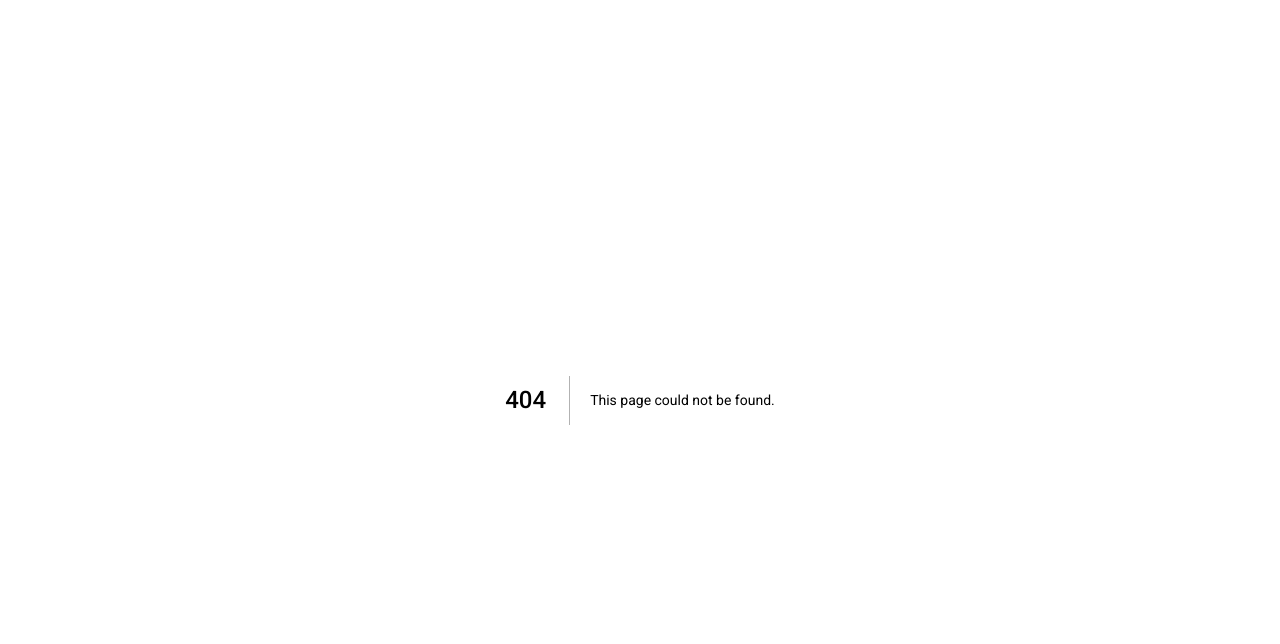
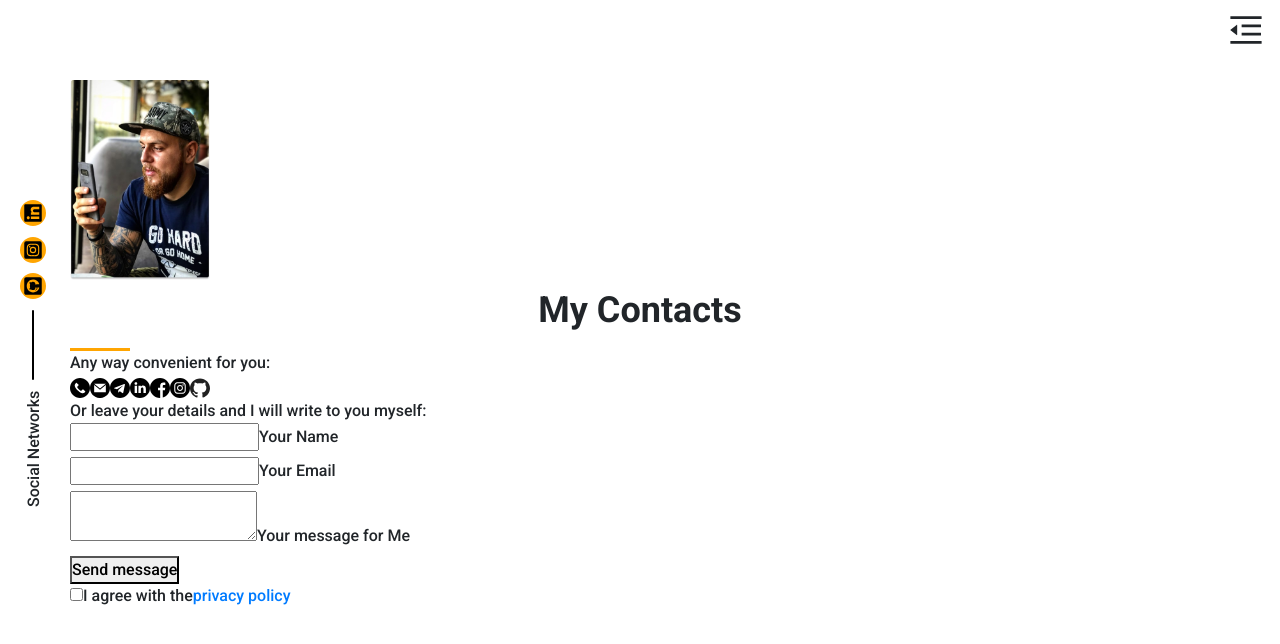
Before and after one commit to khozhainov-aleksandr/Porfolio-Khozhainov-Oleksandr, a Next.js app: page /contacts in a window 1280 px wide. Before the commit this address had no page. Shown: the top 644 px of the page. Built offline with nearby package versions, Linux system fonts and the light colour scheme.

Commit message:
create contacts page

```diff
--- /dev/null
+++ b/src/pages/contacts.tsx
@@ -0,0 +1,106 @@
+import Link from 'next/link';
+import Image from 'next/image';
+
+import { contactsData } from './api';
+import { Menu } from '@/components/Menu';
+import { SocialNetworkSidebar } from '@/components/SocialNetworkSidebar';
+import { Container } from '@/components/Container';
+import { Divider } from '@/components/Divider';
+
+import myPhoto from '../img/my_photo/my_photo_footer.jpg';
+import styles from '@/styles/Contacts.module.scss'
+
+export default function Contacts() {
+  return (
+    <div className={styles.contacts}>
+      <Menu />
+      <Container>
+        <div className="contacts__wrapper">
+          <div className="contacts__photo">
+            <Image
+              src={myPhoto}
+              alt="My Photo"
+              width={140}
+              height={200}
+            />
+          </div>
+          <div className="contacts__descr">
+            <h1 className={styles.mainTitle}>
+              My Contacts
+            </h1>
+            <Divider position='start' />
+
+            <div className="title title_fz14 contacts__text">
+              Any way convenient for you:
+            </div>
+            <div className="contacts__social">
+              {contactsData.map((data, i) => (
+                <Link
+                key={i}
+                  href={data.link}
+                  target="_blank"
+                >
+                  <Image
+                    src={data.img}
+                    alt={data.alt}
+                    width={20}
+                    height={20}
+                  />
+                </Link>
+              ))}
+            </div>
+            <div className="title title_fz14 contacts__text">
+              Or leave your details and I will write to you myself:
+            </div>
+            <form action="#" className="contacts__form">
+              <div className="contacts__input">
+                <input
+                  required
+                  name="name"
+                  id="name"
+                  type="text"
+                />
+                <label htmlFor="name">
+                  Your Name
+                </label>
+              </div>
+              <div className="contacts__input">
+                <input
+                  required
+                  name="email"
+                  id="email"
+                  type="email"
+                />
+                <label htmlFor="email">
+                  Your Email
+                </label>
+              </div>
+
+              <div className="contacts__textarea">
+                <textarea name="text" id="text"></textarea>
+                <label htmlFor="text">
+                  Your message for Me
+                </label>
+              </div>
+              <div className="contacts__triggers">
+                <button className="contacts__btn btn">
+                  Send message
+                </button>
+                <div className="contacts__policy">
+                  <input required type="checkbox"/ >
+                  <span>I agree with the
+                    <Link href="./doc/policy.html" target="_blank">
+                      privacy policy
+                    </Link>
+                  </span>
+                </div>
+              </div>
+            </form>
+          </div>
+        </div>
+
+      </Container>
+      <SocialNetworkSidebar />
+    </div>
+  )
+}
--- /dev/null
+++ b/src/styles/Contacts.module.scss
@@ -0,0 +1,10 @@
+.contacts {
+  margin: 80px 0;
+}
+
+.mainTitle {
+  text-align: center;
+  font-size: var(--title_fz36-size);
+  font-weight: var(--title-weight);
+  line-height: var(--title-height);
+}
```
